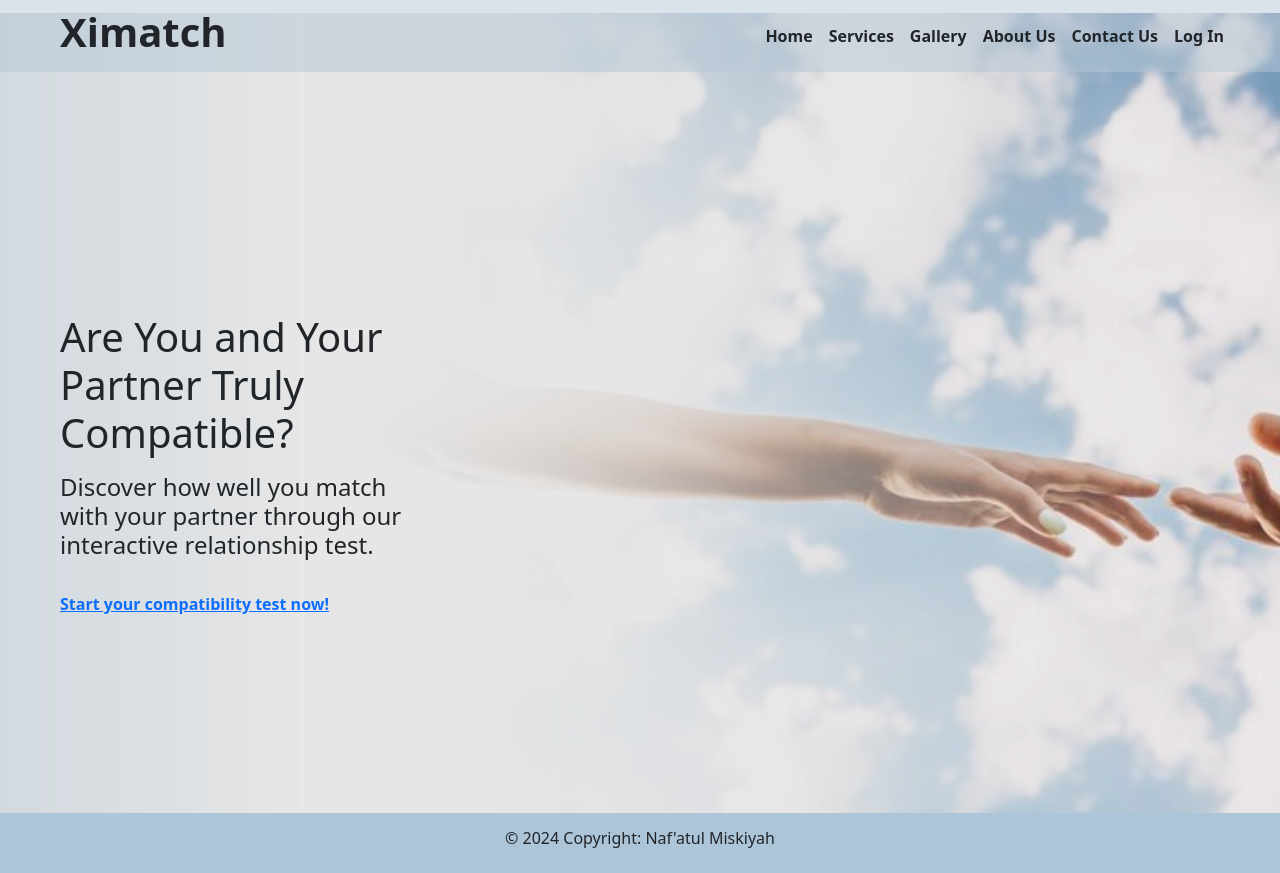
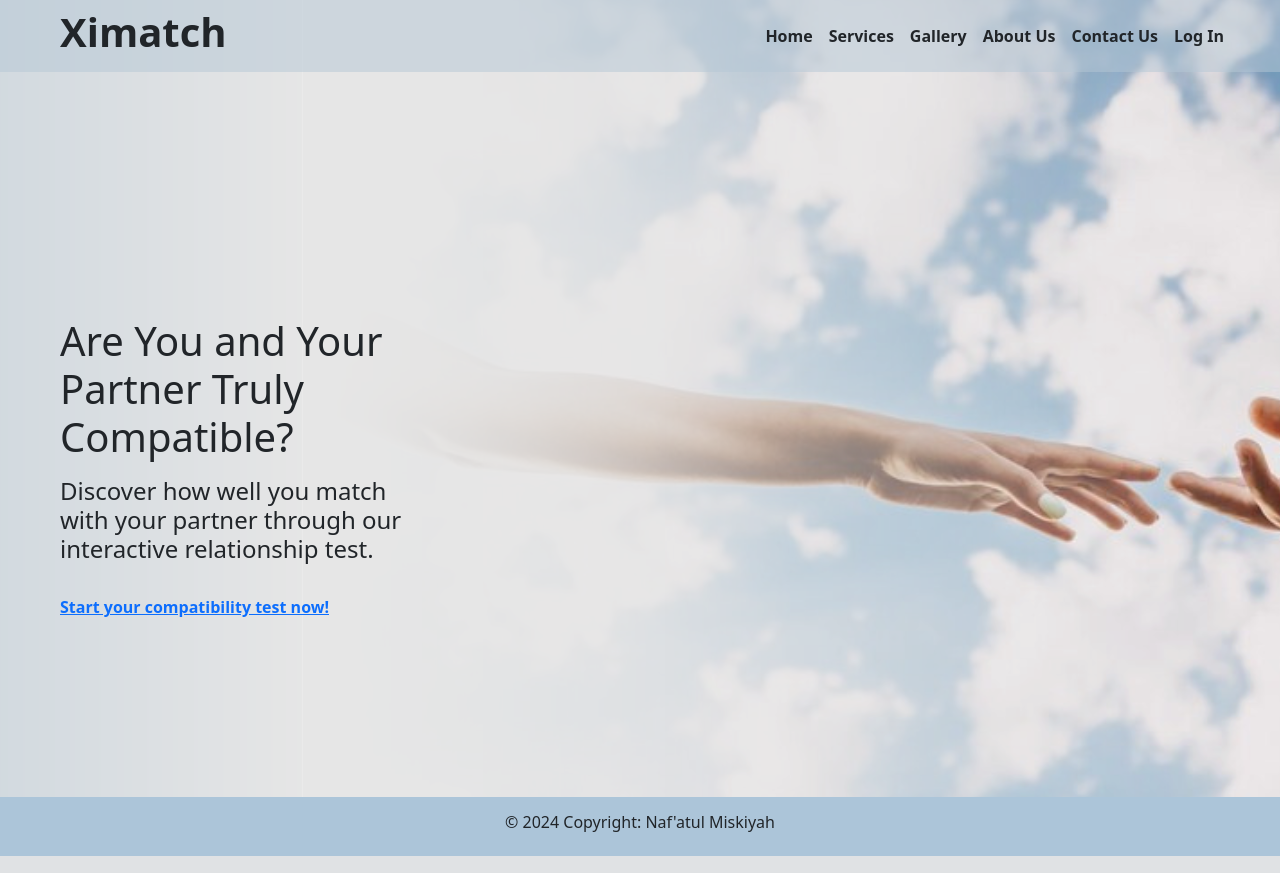
Before and after one commit to nafa39/Ximatch, a PHP site: page / in a window 1280 px wide. Run offline with PHP 8.4, Linux system fonts and the light colour scheme.

Commit message:
edit display

```diff
--- a/assets/style.css
+++ b/assets/style.css
@@ -7,7 +7,7 @@
 /* Height for devices larger than 576px */
 @media (min-width: 992px) {
     #intro {
-      margin-top: -58.59px;
+      margin-top: -75px;
     }
   }
 /*background color for navbar home*/
@@ -20,5 +20,5 @@
 }
 /*margin for content home*/
 #home{
-    margin: 300px 0 0 0;
+    margin: 40vh 0 0 0;
 }
```
